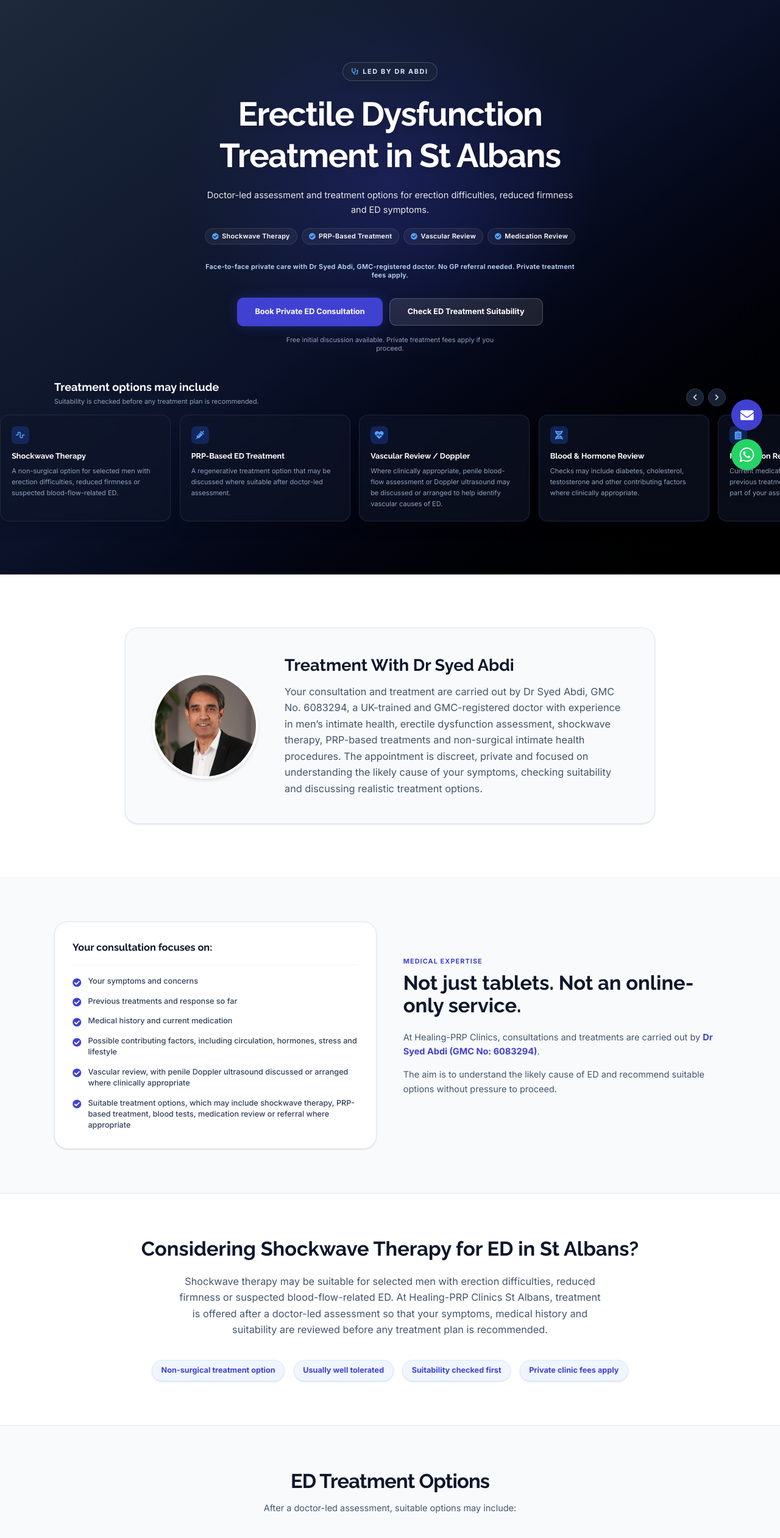
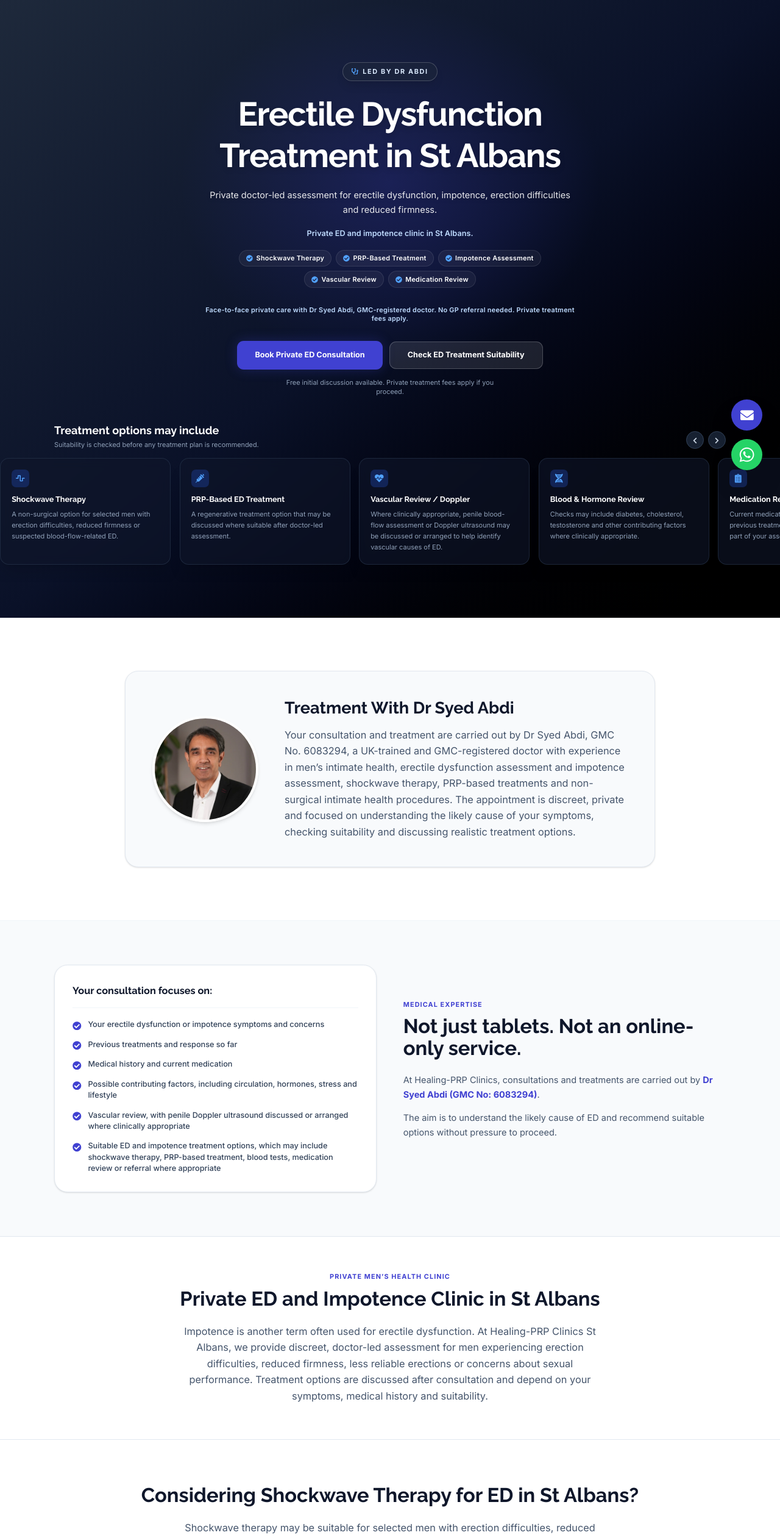
Before and after one commit to binithekid/Healing-PRP-Clinics-Preview, a Next.js app: page /erectile-dysfunction-treatment in a window 1280 px wide. Shown: the top 2522 px of the page at 61% size. Built offline with nearby package versions, Linux system fonts and the light colour scheme.

Commit message:
Refine ED treatment descriptions and options
Updated hero description and added impotence assessment to treatment options. Enhanced text for clarity and consistency throughout the component.

```diff
--- a/src/components/pages/ErectileDysfunctionTreatmentClient.tsx
+++ b/src/components/pages/ErectileDysfunctionTreatmentClient.tsx
@@ -171,7 +171,7 @@ const symptoms = [
 export default function ErectileDysfunctionTreatmentClient({
   locationName = "Birmingham",
   servingAreas = "Edgbaston • Solihull • Sutton Coldfield • West Midlands",
-  heroDescription = <>Doctor-led assessment and treatment options for erection difficulties, reduced firmness and ED symptoms.</>,
+  heroDescription = <>Private doctor-led assessment for erectile dysfunction, impotence, erection difficulties and reduced firmness.</>,
   whyChooseText = "Patients choose our clinic for accessible, doctor-led care and a structured approach to erectile dysfunction assessment and treatment.",
   faqs = [],
 }: ErectileDysfunctionProps) {
@@ -274,13 +274,16 @@ export default function ErectileDysfunctionTreatmentClient({
           <p className="text-sm md:text-base text-white/90 font-inter leading-relaxed max-w-2xl mx-auto mb-5 drop-shadow-md">
             {heroDescription}
           </p>
+          <p className="text-xs md:text-sm text-blue-200 font-inter max-w-2xl mx-auto mb-5 font-semibold">
+            Private ED and impotence clinic in {locationName}.
+          </p>
 
           {/* NEW TREATMENT PILLS */}
           <motion.div
             custom={0} initial="hidden" animate="visible" variants={fadeUpVariants}
             className="flex flex-wrap justify-center gap-2 max-w-2xl mx-auto mb-8"
           >
-            {["Shockwave Therapy", "PRP-Based Treatment", "Vascular Review", "Medication Review"].map((pill, idx) => (
+            {["Shockwave Therapy", "PRP-Based Treatment", "Impotence Assessment", "Vascular Review", "Medication Review"].map((pill, idx) => (
               <div key={idx} className="flex items-center gap-1.5 px-3 py-1.5 bg-white/5 border border-white/10 rounded-full backdrop-blur-sm">
                 <FaCheckCircle className="text-blue-400 w-3 h-3 shrink-0" />
                 <span className="text-white text-[11px] md:text-xs font-semibold tracking-wide font-inter">{pill}</span>
@@ -394,7 +397,7 @@ export default function ErectileDysfunctionTreatmentClient({
                 Treatment With Dr Syed Abdi
               </h2>
               <p className="text-slate-600 text-base md:text-lg leading-relaxed">
-                Your consultation and treatment are carried out by Dr Syed Abdi, GMC No. 6083294, a UK-trained and GMC-registered doctor with experience in men’s intimate health, erectile dysfunction assessment, shockwave therapy, PRP-based treatments and non-surgical intimate health procedures. The appointment is discreet, private and focused on understanding the likely cause of your symptoms, checking suitability and discussing realistic treatment options.
+                Your consultation and treatment are carried out by Dr Syed Abdi, GMC No. 6083294, a UK-trained and GMC-registered doctor with experience in men’s intimate health, erectile dysfunction assessment and impotence assessment, shockwave therapy, PRP-based treatments and non-surgical intimate health procedures. The appointment is discreet, private and focused on understanding the likely cause of your symptoms, checking suitability and discussing realistic treatment options.
               </p>
             </div>
           </div>
@@ -410,12 +413,12 @@ export default function ErectileDysfunctionTreatmentClient({
                  <h4 className="text-lg font-raleway font-bold text-slate-900 mb-5 border-b border-slate-100 pb-4">Your consultation focuses on:</h4>
                  <ul className="space-y-4">
                   {[
-                    "Your symptoms and concerns",
+                    "Your erectile dysfunction or impotence symptoms and concerns",
                     "Previous treatments and response so far",
                     "Medical history and current medication",
                     "Possible contributing factors, including circulation, hormones, stress and lifestyle",
                     "Vascular review, with penile Doppler ultrasound discussed or arranged where clinically appropriate",
-                    "Suitable treatment options, which may include shockwave therapy, PRP-based treatment, blood tests, medication review or referral where appropriate",
+                    "Suitable ED and impotence treatment options, which may include shockwave therapy, PRP-based treatment, blood tests, medication review or referral where appropriate",
                   ].map((item, i) => (
                     <li key={i} className="flex items-start gap-3">
                       <FaCheckCircle className="text-[#4041d1] mt-1 shrink-0 text-base" />
@@ -444,6 +447,21 @@ export default function ErectileDysfunctionTreatmentClient({
         </div>
       </section>
 
+      {/* --- PRIVATE ED / IMPOTENCE CLINIC SECTION --- */}
+      <section className="py-16 bg-white font-inter border-b border-slate-200">
+        <div className="max-w-5xl mx-auto px-4 sm:px-6 lg:px-8 text-center">
+          <span className="text-[#4041d1] font-bold tracking-widest text-xs uppercase mb-3 block">
+            Private Men’s Health Clinic
+          </span>
+          <h2 className="text-3xl md:text-4xl font-raleway font-bold text-slate-900 mb-6">
+            Private ED and Impotence Clinic in {locationName}
+          </h2>
+          <p className="text-slate-600 text-base md:text-lg leading-relaxed max-w-3xl mx-auto">
+            Impotence is another term often used for erectile dysfunction. At Healing-PRP Clinics {locationName}, we provide discreet, doctor-led assessment for men experiencing erection difficulties, reduced firmness, less reliable erections or concerns about sexual performance. Treatment options are discussed after consultation and depend on your symptoms, medical history and suitability.
+          </p>
+        </div>
+      </section>
+
       {/* --- NEW SHOCKWAVE FOCUS SECTION --- */}
       <section className="py-16 md:py-20 bg-white font-inter">
         <div className="max-w-5xl mx-auto px-4 sm:px-6 lg:px-8 text-center">
@@ -467,7 +485,7 @@ export default function ErectileDysfunctionTreatmentClient({
       <section className="relative py-16 lg:py-20 bg-slate-50 overflow-hidden font-inter border-y border-slate-200">
         <div className="relative z-10 max-w-7xl mx-auto px-4 sm:px-6 lg:px-8">
           <div className="text-center mb-12 max-w-3xl mx-auto">
-            <h2 className="text-3xl md:text-4xl font-raleway font-bold text-slate-900 mb-4 tracking-tight">ED Treatment Options</h2>
+            <h2 className="text-3xl md:text-4xl font-raleway font-bold text-slate-900 mb-4 tracking-tight">   ED and Impotence Treatment Options </h2>
             <p className="text-slate-600 text-base">
               After a doctor-led assessment, suitable options may include:
             </p>
@@ -503,7 +521,7 @@ export default function ErectileDysfunctionTreatmentClient({
           <div className="text-center max-w-3xl mx-auto mb-12">
             <h2 className="text-3xl md:text-4xl font-raleway font-bold text-slate-900 mb-4">Is this suitable for you?</h2>
             <p className="text-slate-600 text-base">
-              This service may be suitable for men experiencing:
+              This private ED and impotence service may be suitable for men experiencing:
             </p>
           </div>
 
```
